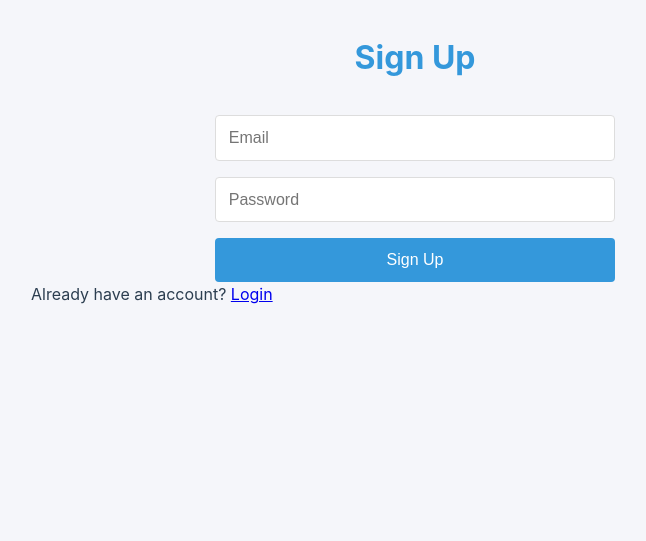
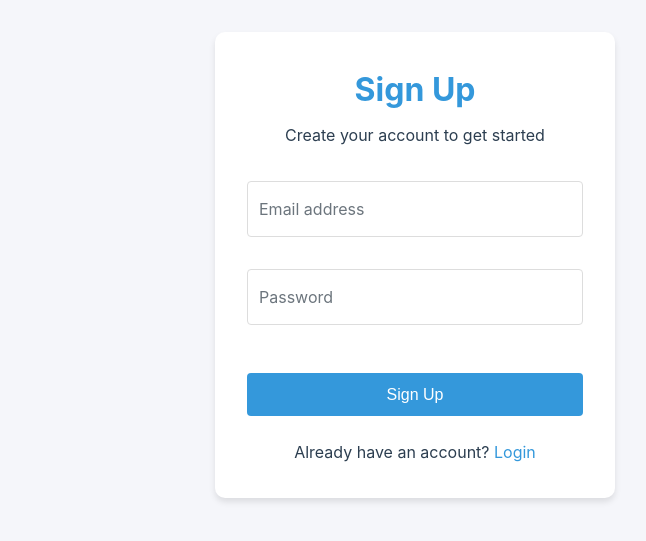
Before and after one commit to Xuankiendev/api-vxk1997, a FastAPI app: page /signup in a window 1280 px wide. Shown: the top 541 px of the page, without its empty margins (225-871 px from the left). Run offline with FastAPI, Linux system fonts and the light colour scheme; parts of the project's set-up code (start-up, migrations or seed data) failed here and were passed over.

Commit message:
Update signup.html

```diff
--- a/templates/signup.html
+++ b/templates/signup.html
@@ -5,24 +5,141 @@
     <meta name="viewport" content="width=device-width, initial-scale=1.0">
     <title>Sign Up - API Platform</title>
     <link rel="stylesheet" href="/static/css/style.css">
+    <style>
+        .form-floating {
+            position: relative;
+            margin-bottom: 1rem;
+        }
+
+        .form-floating input {
+            width: 100%;
+            height: 3.5rem;
+            padding: 1rem 0.75rem;
+        }
+
+        .form-floating label {
+            position: absolute;
+            top: 0;
+            left: 0;
+            padding: 1rem 0.75rem;
+            pointer-events: none;
+            transform-origin: 0 0;
+            transition: opacity .1s ease-in-out,transform .1s ease-in-out;
+            color: #6c757d;
+        }
+
+        .form-floating input:focus ~ label,
+        .form-floating input:not(:placeholder-shown) ~ label {
+            transform: scale(.85) translateY(-0.5rem);
+            background: white;
+            padding: 0 0.25rem;
+        }
+
+        .auth-card {
+            background: white;
+            padding: 2rem;
+            border-radius: 10px;
+            box-shadow: 0 4px 6px rgba(0, 0, 0, 0.1);
+            max-width: 400px;
+            width: 90%;
+            margin: 2rem auto;
+        }
+
+        .card-header {
+            text-align: center;
+            margin-bottom: 2rem;
+        }
+
+        .card-header h1 {
+            color: var(--primary-color);
+            font-size: 2rem;
+            margin-bottom: 0.5rem;
+        }
+
+        .auth-form button {
+            width: 100%;
+            margin-top: 1rem;
+        }
+
+        .auth-links {
+            text-align: center;
+            margin-top: 1.5rem;
+        }
+
+        .auth-links a {
+            color: var(--primary-color);
+            text-decoration: none;
+        }
+
+        .auth-links a:hover {
+            text-decoration: underline;
+        }
+
+        .loading {
+            display: none;
+            text-align: center;
+            margin-top: 1rem;
+        }
+
+        .loading-spinner {
+            border: 3px solid #f3f3f3;
+            border-top: 3px solid var(--primary-color);
+            border-radius: 50%;
+            width: 24px;
+            height: 24px;
+            animation: spin 1s linear infinite;
+            margin: 0 auto;
+        }
+
+        @keyframes spin {
+            0% { transform: rotate(0deg); }
+            100% { transform: rotate(360deg); }
+        }
+    </style>
 </head>
 <body>
     <div class="container">
+        <div class="auth-card">
+            <div class="card-header">
                 <h1>Sign Up</h1>
+                <p>Create your account to get started</p>
+            </div>
             <form class="auth-form" id="signupForm">
-            <input type="email" id="email" placeholder="Email" required>
-            <input type="password" id="password" placeholder="Password" required>
+                <div class="form-floating">
+                    <input type="email" id="email" placeholder=" " required>
+                    <label for="email">Email address</label>
+                </div>
+                <div class="form-floating">
+                    <input type="password" id="password" placeholder=" " required>
+                    <label for="password">Password</label>
+                </div>
                 <button type="submit" class="button">Sign Up</button>
+                <div class="loading" id="loading">
+                    <div class="loading-spinner"></div>
+                    <p>Creating your account...</p>
+                </div>
             </form>
+            <div class="auth-links">
                 <p>Already have an account? <a href="/login">Login</a></p>
-        <div id="apiKey" class="message"></div>
+            </div>
             <div id="error" class="error"></div>
         </div>
+    </div>
+
     <script>
         document.getElementById('signupForm').addEventListener('submit', async (e) => {
             e.preventDefault();
+
             const errorDiv = document.getElementById('error');
-            const apiKeyDiv = document.getElementById('apiKey');
+            const loadingDiv = document.getElementById('loading');
+            const submitButton = document.querySelector('button[type="submit"]');
+
+            // Reset error message
+            errorDiv.style.display = 'none';
+
+            // Show loading state
+            loadingDiv.style.display = 'block';
+            submitButton.disabled = true;
 
             try {
                 const formData = new FormData();
@@ -37,18 +154,19 @@
                 const data = await response.json();
 
                 if (data.success) {
-                    apiKeyDiv.innerHTML = `Your API Key: <code>${data.apiKey}</code>`;
-                    apiKeyDiv.style.display = 'block';
-                    errorDiv.style.display = 'none';
+                    localStorage.setItem('apiKey', data.apiKey);
+                    window.location.href = data.redirect;
                 } else {
                     errorDiv.textContent = data.error;
                     errorDiv.style.display = 'block';
-                    apiKeyDiv.style.display = 'none';
                 }
             } catch (error) {
-                errorDiv.textContent = 'Server error';
+                errorDiv.textContent = 'An error occurred. Please try again.';
                 errorDiv.style.display = 'block';
-                apiKeyDiv.style.display = 'none';
+            } finally {
+                // Hide loading state
+                loadingDiv.style.display = 'none';
+                submitButton.disabled = false;
             }
         });
     </script>
```
Lines whose indentation alone changed are shown as unchanged.
